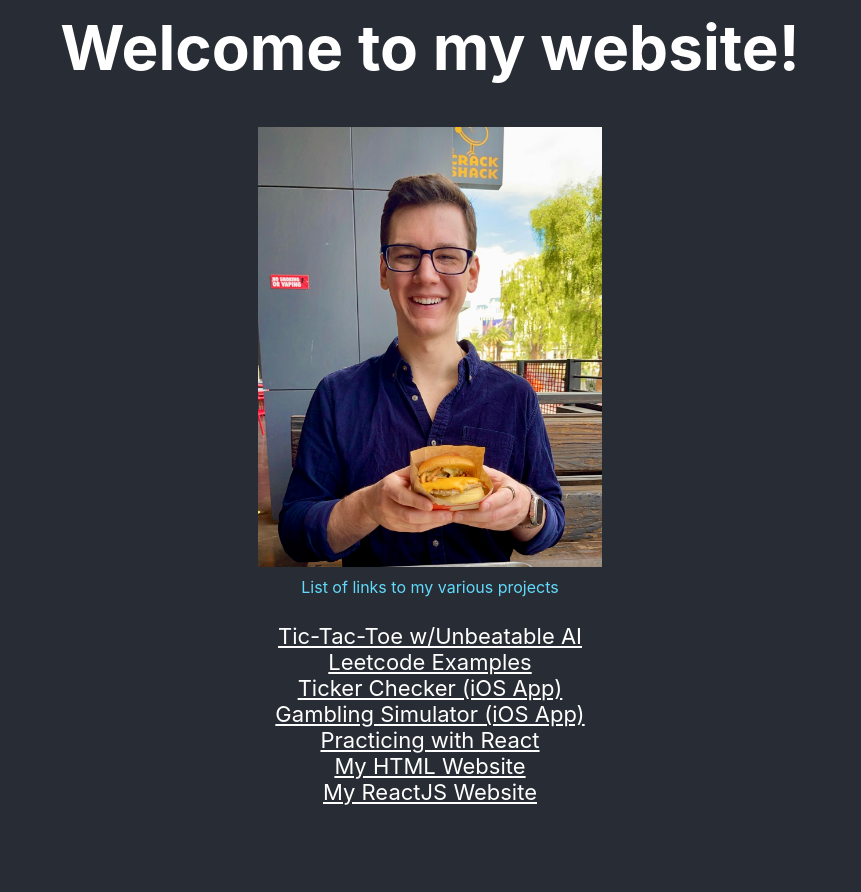
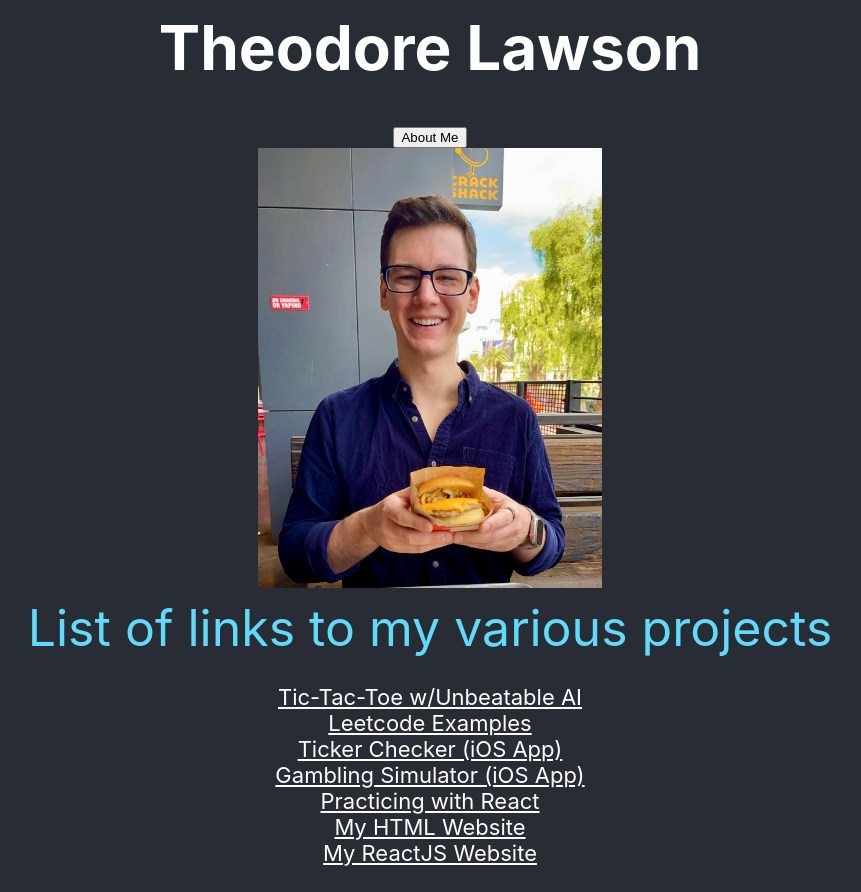
Before and after one commit to bigtedde/JSWebsite, a React (Create React App) app in the folder teds-react-website/: page / in a window 1280 px wide. Shown: the whole page, without its empty margins (210-1071 px from the left). Before the commit the page ends 831 px from the top, so only its background shows below. Built offline with nearby package versions, Linux system fonts and the light colour scheme.

Commit message:
styling adjustments

```diff
--- a/teds-react-website/src/App.css
+++ b/teds-react-website/src/App.css
@@ -27,6 +27,7 @@ body {
 }
 
 p {
+  font-size: 50px;
   color: #61dafb;
   margin-top: 10px;
   margin-bottom: 0px;
--- a/teds-react-website/src/App.js
+++ b/teds-react-website/src/App.js
@@ -1,11 +1,14 @@
+import React from 'react';
 import logo from './logo.jpg';
 import './App.css';
+import AboutMe from './AboutMe.js';
 
 function App() {
   return (
     <div className="App">
       <header className="App-header">
-        <h1>Welcome to my website!</h1>
+        <h1>Theodore Lawson</h1>
+        <button onClick={() => {window.location.href = '/AboutMe.js'}}>About Me</button>
         <img src={logo} className="App-logo" alt="logo"/>
       </header>
       <p>List of links to my various projects</p>
```
